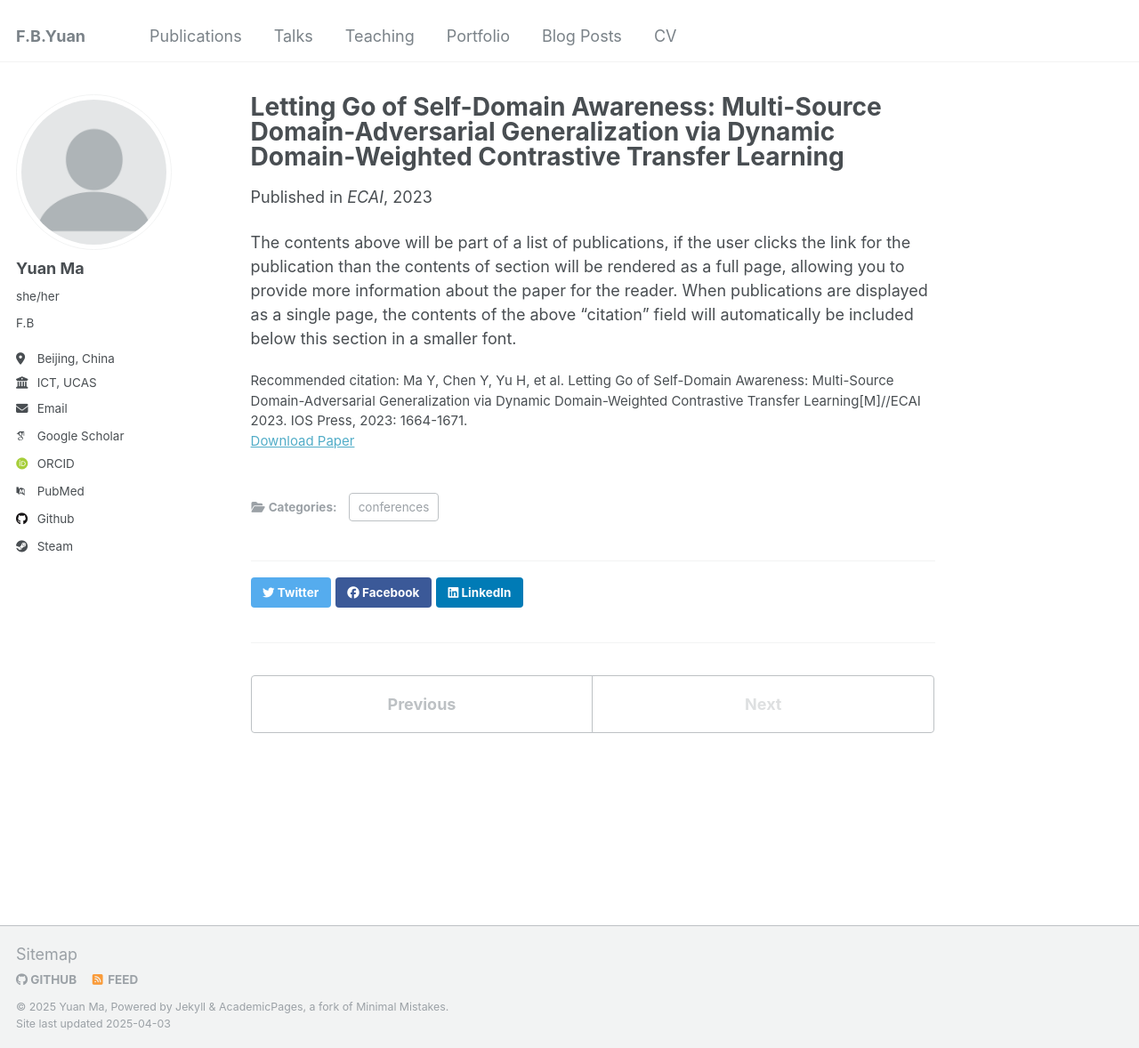
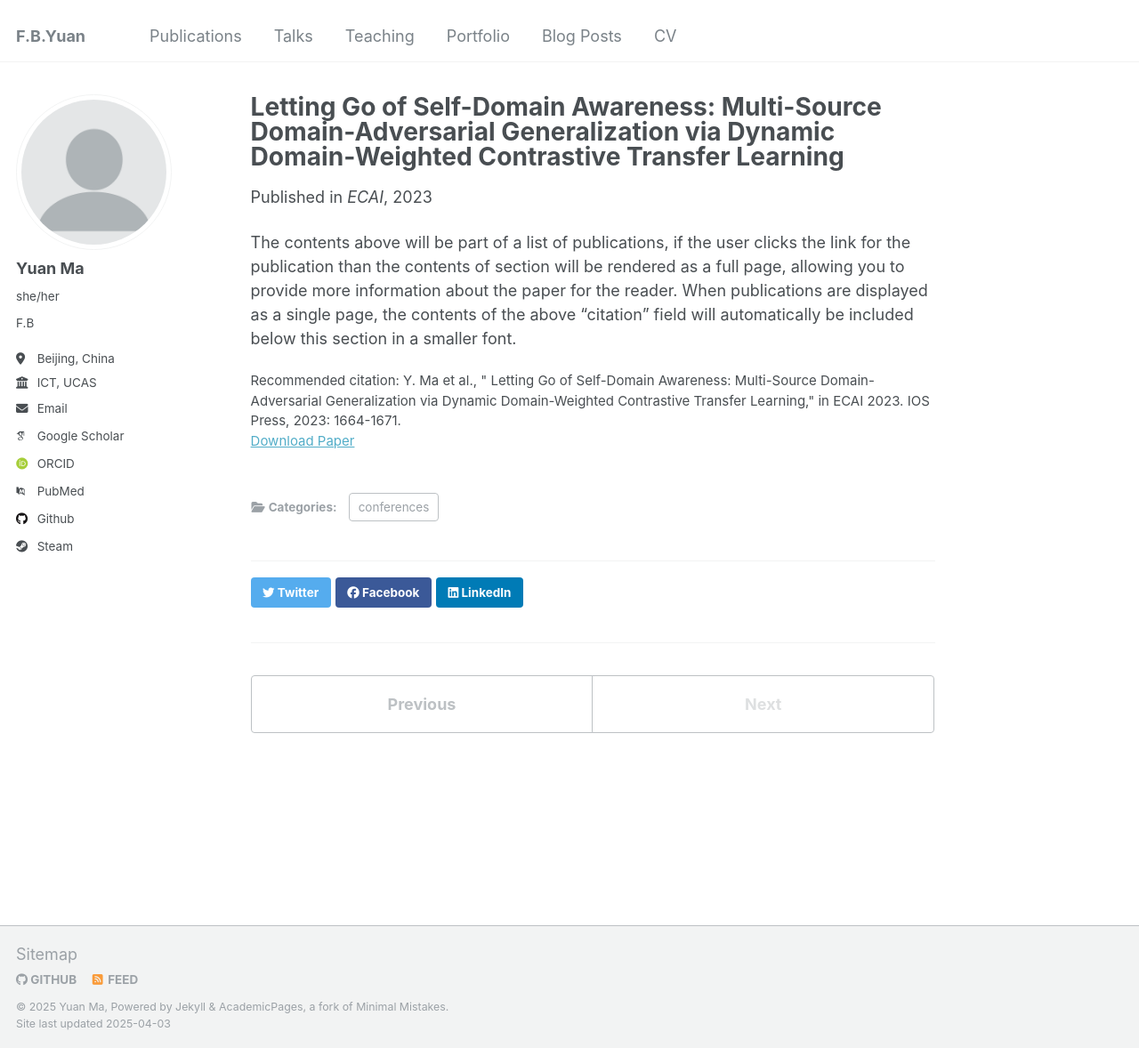
Before and after one commit to FByyyyuan/FByyyyuan.github.io, a Jekyll site: the page built from _publications/2024-02-17-paper-title-number-4.md, in a window 1280 px wide and 1178 px high. Shown: the whole window at 89% size. Built offline with Jekyll 4.4.1, drawn with Linux system fonts in a browser that asks for light colours; some web fonts are replaced.

Commit message:
Update 2024-02-17-paper-title-number-4.md

```diff
--- a/_publications/2024-02-17-paper-title-number-4.md
+++ b/_publications/2024-02-17-paper-title-number-4.md
@@ -7,7 +7,7 @@ excerpt: 'Domain generalization (DG) aims to train models that generalize to uns
 date: 2023-10-01
 venue: 'ECAI'
 paperurl: 'http://academicpages.github.io/files/Yuan Ma-ECAI2023MsCtrl.pdf'
-citation: 'Ma Y, Chen Y, Yu H, et al. Letting Go of Self-Domain Awareness: Multi-Source Domain-Adversarial Generalization via Dynamic Domain-Weighted Contrastive Transfer Learning[M]//ECAI 2023. IOS Press, 2023: 1664-1671.'
+citation: 'Y. Ma et al., " Letting Go of Self-Domain Awareness: Multi-Source Domain-Adversarial Generalization via Dynamic Domain-Weighted Contrastive Transfer Learning," in ECAI 2023. IOS Press, 2023: 1664-1671.'
 ---
 
 The contents above will be part of a list of publications, if the user clicks the link for the publication than the contents of section will be rendered as a full page, allowing you to provide more information about the paper for the reader. When publications are displayed as a single page, the contents of the above "citation" field will automatically be included below this section in a smaller font.
```
